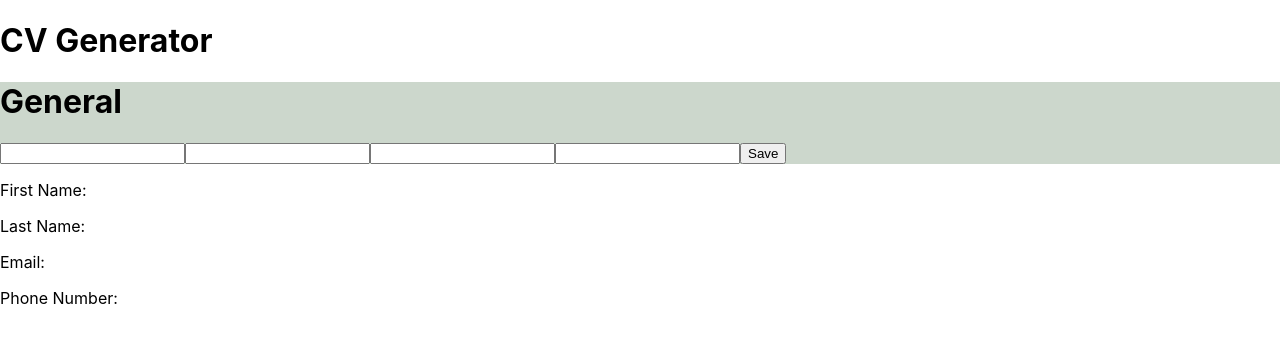
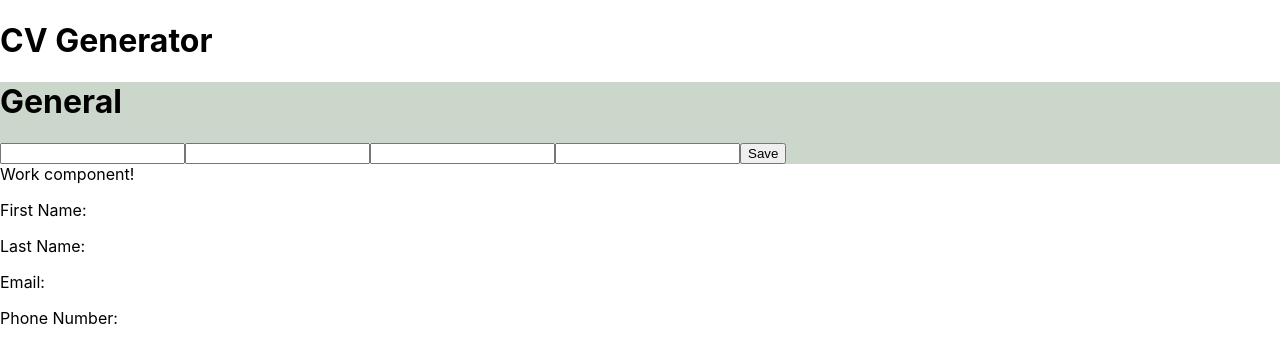
Before and after one commit to fgostev/CVproject, a React (Create React App) app: page / in a window 1280 px wide. Shown: the top 362 px of the page. Built offline with nearby package versions, Linux system fonts and the light colour scheme.

Commit message:
new component

```diff
--- a/src/App.js
+++ b/src/App.js
@@ -1,24 +1,34 @@
 import {Component} from 'react';
 import DisplayForm from './components/displayForm.component';
 import General from './components/general.component';
+import WorkExp from './components/workExp.component';
 
 class App extends Component {
   constructor() {
     super();
 
     this.state = {
+      // specific object to store further
+     workExperience: {
+      companyName: "",
+      position: "",
+      tasks:"",
+      date:"",
+     },
+      // objects stored
       general: {
         firstName: "",
         lastName: "",
         email: "",
         phoneNumber: ""
-      }
+      },
+      workExperiences: [],
     };
   }
 
   handleInputChange = (e) =>{
-    const typedInput = e.target;
-    console.log(this.state.general.firstName)
+    // const typedInput = e.target;
+    // console.log(this.state.general.firstName)
 
     // this.setState({
     //   general: {
@@ -70,6 +80,9 @@ class App extends Component {
           handleSubmit = {this.handleSubmit}
           />
         </div>
+
+        <WorkExp />
+
         <DisplayForm
           firstName ={firstName}
           lastName = {lastName}
--- /dev/null
+++ b/src/components/workExp.component.jsx
@@ -0,0 +1,15 @@
+import {Component} from "react";
+
+class WorkExp extends Component {
+
+
+    render() {
+        return(
+            <div>
+            Work component!
+            </div>
+        )
+    }
+}
+
+export default WorkExp;
```
